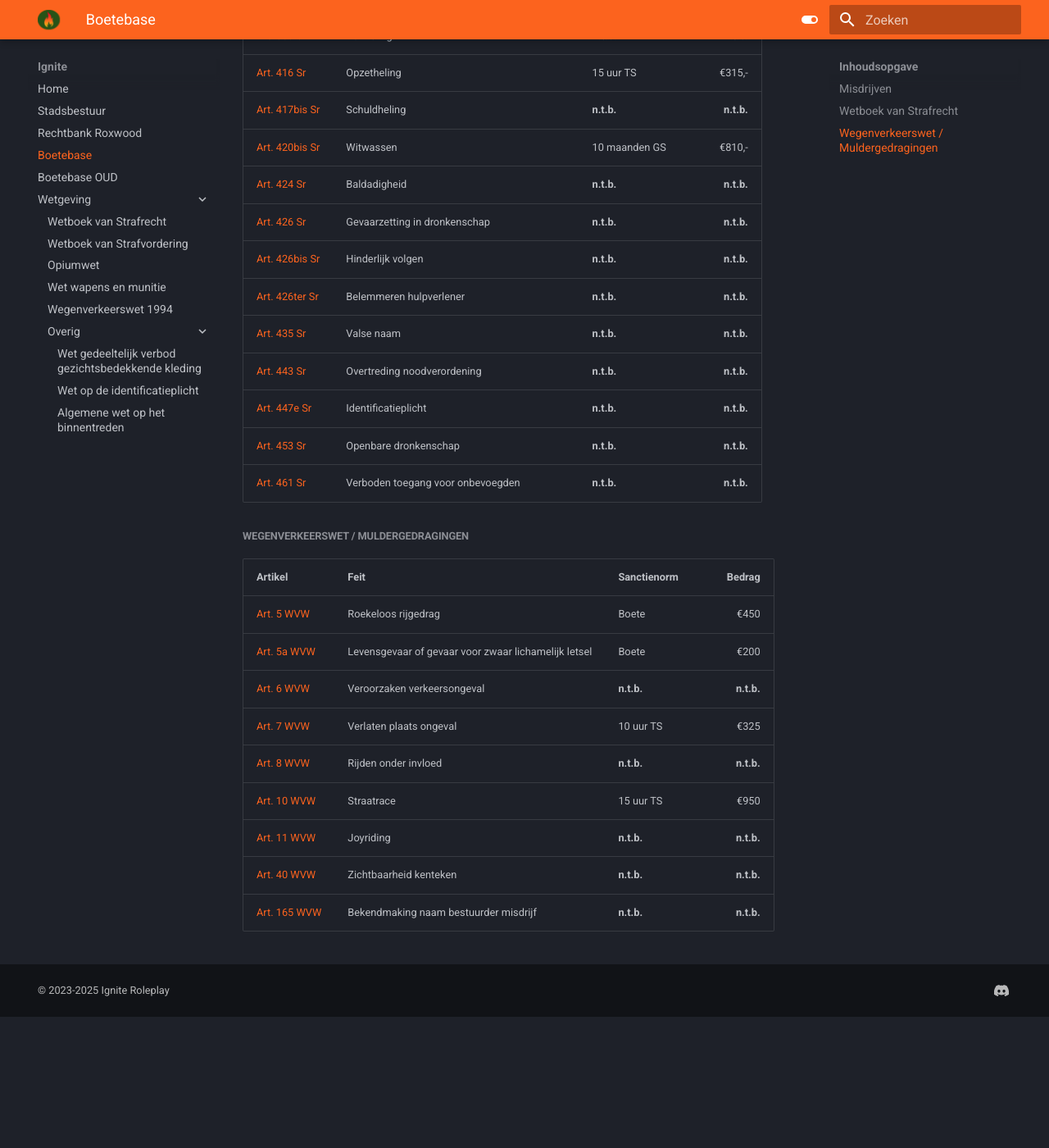
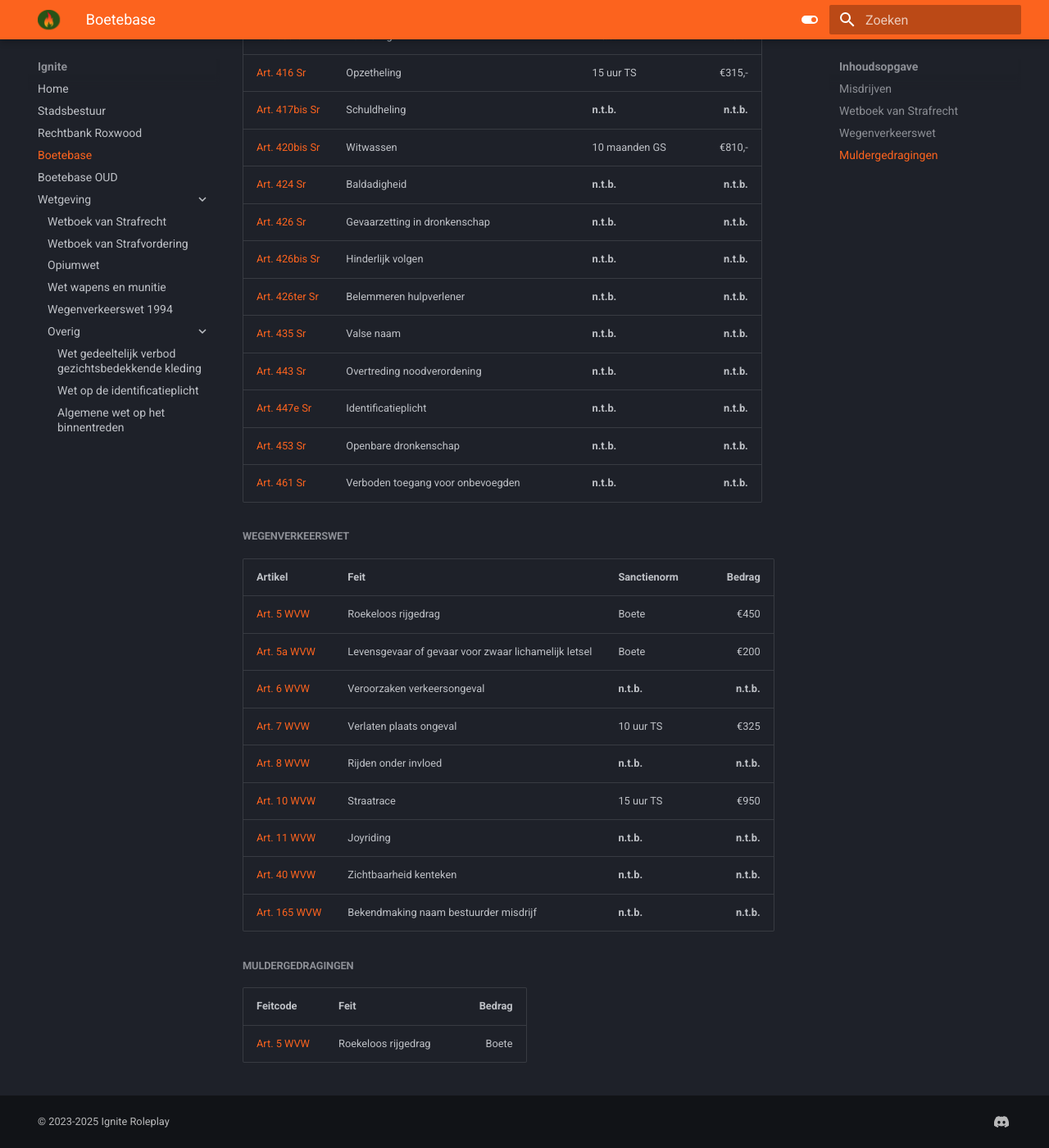
Before and after one commit to NLDenny/wetboek, an MkDocs documentation site: the page built from docs/overig/bb.md, in a window 1280 px wide and 1400 px high, scrolled down 5671 px. Shown: the whole window at 82% size. Built offline with MkDocs 1.6.1 and Material for MkDocs 9.7.7, drawn with Linux system fonts in a browser that asks for light colours; before the commit the page ends 6911 px from its top, so only the background shows below that.

Commit message:
Update bb.md

```diff
--- a/docs/overig/bb.md
+++ b/docs/overig/bb.md
@@ -163,3 +163,8 @@ F116a | Inbrekerswerktuig | €115,- |
 [Art. 11 WVW](/wetboek/wvw/#artikel-11-joyriding) | Joyriding | __n.t.b.__ | __n.t.b.__
 [Art. 40 WVW](/wetboek/wvw/#artikel-40-zichtbaarheid) | Zichtbaarheid kenteken | __n.t.b.__ | __n.t.b.__
 [Art. 165 WVW](/wetboek/wvw/#artikel-165-bekendmaking-naam-bestuurder) | Bekendmaking naam bestuurder misdrijf | __n.t.b.__ | __n.t.b.__
+
+#####Muldergedragingen
+|Feitcode|Feit|Bedrag|
+|:----|:----|-:|
+[Art. 5 WVW](/wetboek/wvw/#artikel-5-gevaarhinder) | Roekeloos rijgedrag | Boete | €450
```
Also changed, not shown: other parts of docs/overig/bb.md (+1 -1 lines).
